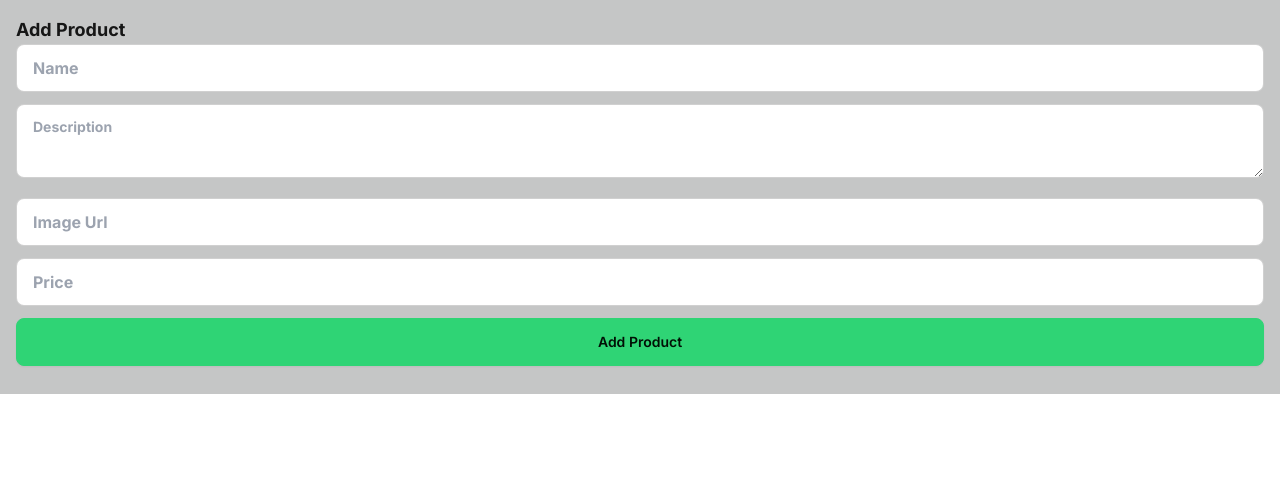
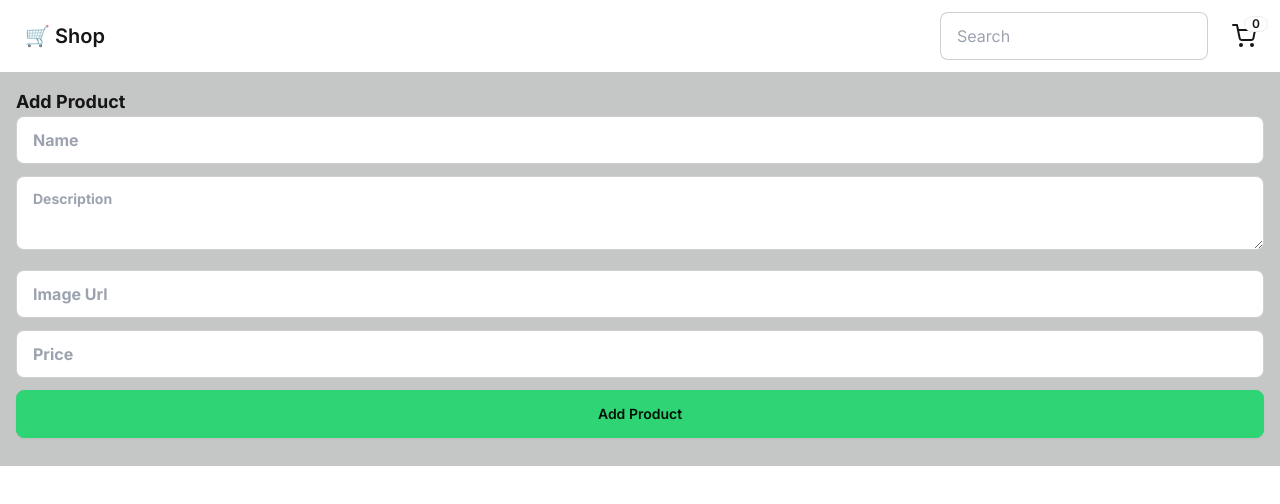
Before and after one commit to hehoku/shop, a Next.js app: page /add-product in a window 1280 px wide. Shown: the top 504 px of the page. Built offline with nearby package versions, Linux system fonts and the light colour scheme; no server answers.

Commit message:
Add Navbar component and ShoppingCartButton component

```diff
--- /dev/null
+++ b/app/Navbar/Navbar.tsx
@@ -0,0 +1,43 @@
+import { getCart } from '@/lib/db/cart'
+import Link from 'next/link'
+import { redirect } from 'next/navigation'
+import ShoppingCartButton from './ShoppingCartButton'
+
+async function searchProduct(formData: FormData) {
+  'use server'
+
+  const searchQuery = formData.get('searchQuery')?.toString()
+
+  if (searchQuery) {
+    redirect('/search?query=' + searchQuery)
+  }
+}
+
+export default async function Navbar() {
+  const cart = await getCart()
+
+  return (
+    <div className="bg-base-100">
+      <div className="navbar m-auto max-w-7xl flex-col gap-2 sm:flex-row">
+        <div className="flex-1">
+          <Link href="/" className="btn btn-ghost text-xl normal-case">
+            🛒 Shop
+          </Link>
+        </div>
+        <div className="flex-none gap-2">
+          <form action={searchProduct}>
+            <div className="form-control">
+              <input
+                type="text"
+                name="searchQuery"
+                placeholder="Search"
+                className="input input-bordered w-full min-w-[100px]"
+              />
+            </div>
+          </form>
+          <ShoppingCartButton cart={cart} />
+        </div>
+      </div>
+    </div>
+  )
+}
--- /dev/null
+++ b/app/Navbar/ShoppingCartButton.tsx
@@ -0,0 +1,50 @@
+'use client'
+
+import { ShoppingCart } from '@/lib/db/cart'
+import { formatPrice } from '@/lib/format'
+import Link from 'next/link'
+import { FiShoppingCart } from 'react-icons/fi'
+
+interface ShoppingCartButtonProps {
+  cart: ShoppingCart | null
+}
+export default function ShoppingCartButton({ cart }: ShoppingCartButtonProps) {
+  function closeDropdown() {
+    if (document.activeElement) {
+      const elem = document.activeElement as HTMLElement
+      if (elem) {
+        elem.blur()
+      }
+    }
+  }
+
+  return (
+    <div className="dropdown dropdown-end">
+      <div tabIndex={0} role="button" className="btn btn-circle btn-ghost m-1">
+        <div className="indicator">
+          <FiShoppingCart size={24} />
+          <span className="badge indicator-item badge-sm">
+            {cart?.size || 0}
+          </span>
+        </div>
+      </div>
+      <div className="card dropdown-content card-compact z-30 mt-3 w-52 bg-base-100 shadow">
+        <div className="card-body">
+          <span className="text-lg font-bold">{cart?.size || 0}Items</span>
+          <span className="text-gray-400">
+            Subtotal: {formatPrice(cart?.subtotal || 0)}
+          </span>
+          <div className="card-action">
+            <Link
+              className="btn btn-primary btn-block"
+              href="/cart"
+              onClick={closeDropdown}
+            >
+              View Cart
+            </Link>
+          </div>
+        </div>
+      </div>
+    </div>
+  )
+}
--- a/app/layout.tsx
+++ b/app/layout.tsx
@@ -1,5 +1,6 @@
 import type { Metadata } from 'next'
 import { Inter } from 'next/font/google'
+import Navbar from './Navbar/Navbar'
 import './globals.css'
 
 const inter = Inter({ subsets: ['latin'] })
@@ -17,6 +18,7 @@ export default function RootLayout({
   return (
     <html lang="en">
       <body className={inter.className}>
+        <Navbar />
         <main className="m-auto min-w-[300px] max-w-7xl p-4">{children}</main>
       </body>
     </html>
```
